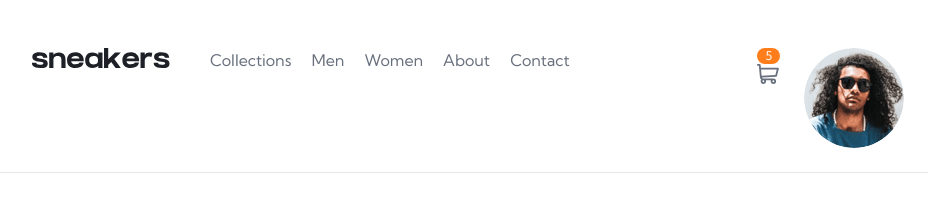
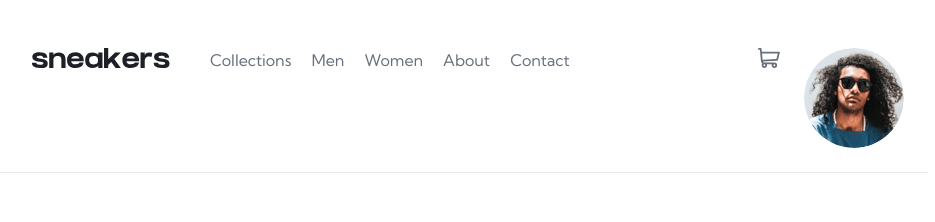
Before and after one commit to Marinawex/ecommerce-product-page, a Next.js app: page / in a window 1280 px wide. Shown: the top 222 px of the page, without its empty margins (176-1111 px from the left). Built offline with nearby package versions, Linux system fonts and the light colour scheme.

Commit message:
"feat: Add CartStatusIcon component
- Create a new `CartStatusIcon` component in the header.
- The icon shows the current number of items in the cart.
- Note: The functionality to open the cart on icon click is under development.

```diff
--- /dev/null
+++ b/app/_components/CartStatusIcon.tsx
@@ -0,0 +1,35 @@
+"use client";
+import React from "react";
+import CartIcon from "./icons/CartIcon";
+import { UseCart } from "../_hooks/useCart";
+
+function CartStatusIcon() {
+  const { cartItems } = UseCart();
+  const itemQuantity = cartItems.reduce(
+    (accumulator, item) => accumulator + item.quantity,
+    0
+  );
+
+  function displayCart() {
+
+  }
+
+
+  return (
+    <div className=" relative" onClick={displayCart}>
+      {cartItems.length > 0 && (
+        <div className="bg-Orange rounded-full  px-2 text-xs text-White font-thin">
+          {itemQuantity}
+        </div>
+      )}
+
+      <CartIcon
+        fillColor={
+          "fill-current text-DarkGrayishBlue hover:text-Black cursor-pointer self-center"
+        }
+      />
+    </div>
+  );
+}
+
+export default CartStatusIcon;
--- /dev/null
+++ b/app/_components/Header.tsx
@@ -0,0 +1,26 @@
+import React from "react";
+import Image from "next/image";
+import avatar from "../../public/images/image-avatar.png";
+import Nav from "./Nav";
+import CartStatusIcon from "./CartStatusIcon";
+
+function Header() {
+  return (
+    <header id="Header" className="flex justify-between p-6 lg:mx-44 lg:mt-6">
+      <Nav />
+      <div className="flex space-x-6">
+        <CartStatusIcon />
+
+        <Image
+          src={avatar}
+          width={40}
+          height={20}
+          alt="/"
+          className="hover:border-2 border-Orange rounded-full w-auto h-auto"
+        />
+      </div>
+    </header>
+  );
+}
+
+export default Header;
--- a/app/layout.tsx
+++ b/app/layout.tsx
@@ -1,11 +1,8 @@
 import "./globals.css";
 import { Kumbh_Sans } from "next/font/google";
-import CartIcon from "./_components/icons/CartIcon";
-import Image from "next/image";
-import avatar from "../public/images/image-avatar.png";
-import Nav from "./_components/Nav";
 import { CartProvider } from "./_providers/cartContext";
-import Cart from "./_components/cart/Cart";
+import Header from "./_components/Header";
+
 
 const Kumbhs = Kumbh_Sans({ weight: ["400", "700"], subsets: ["latin"] });
 
@@ -23,32 +20,8 @@ export default function RootLayout({
     <html lang="en">
       <body className={Kumbhs.className}>
         <CartProvider>
-          <header
-            id="Header"
-            className="flex justify-between p-6 lg:mx-44 lg:mt-6"
-          >
-            <Nav />
-            <div className="flex space-x-6">
-              <div className=" relative">
-                <div className="bg-Orange rounded-full  px-2 text-xs text-White font-thin">
-                  5
-                </div>
-                <CartIcon
-                  fillColor={
-                    "fill-current text-DarkGrayishBlue hover:text-Black cursor-pointer self-center"
-                  }
-                />
-              </div>
+          <Header/>
 
-              <Image
-                src={avatar}
-                width={40}
-                height={20}
-                alt="/"
-                className="hover:border-2 border-Orange rounded-full w-auto h-auto"
-              />
-            </div>
-          </header>
           <hr className="hidden lg:flex mt-0 mx-44" />
 
           {children}
```
